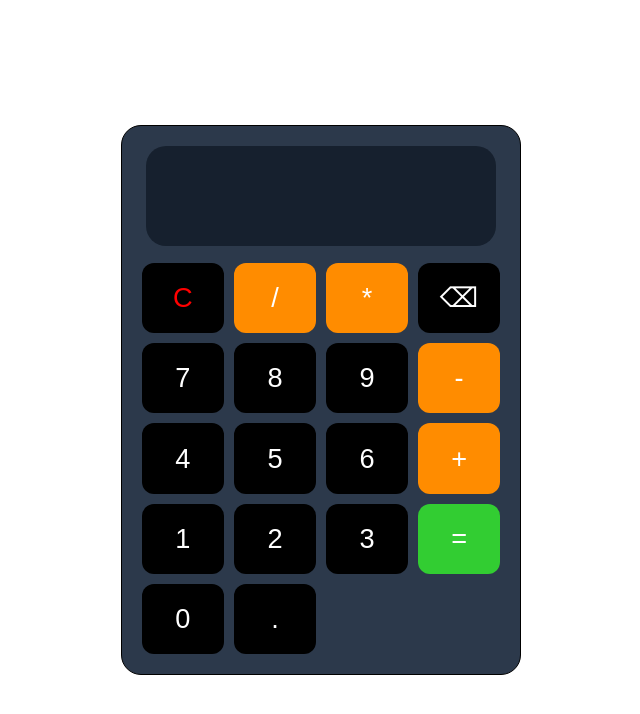
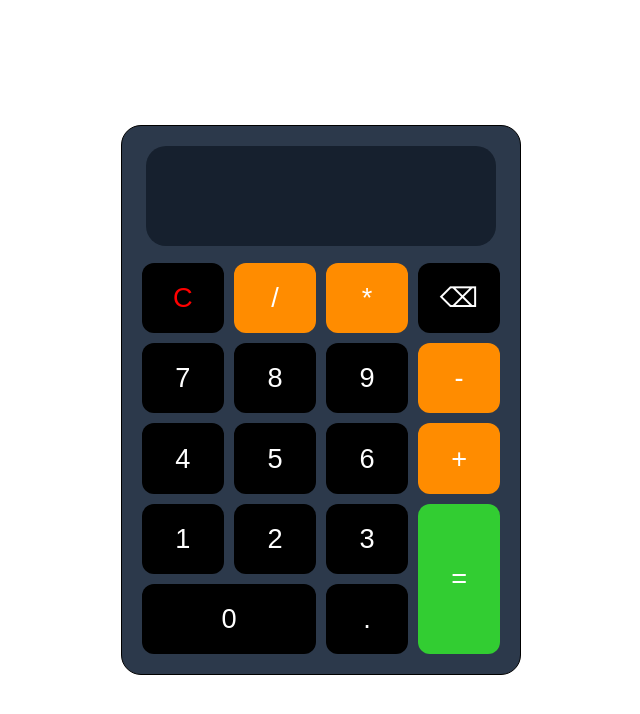
Before and after one commit to befeleo/Calculator, a plain HTML site: page index.html in a window 1280 px wide. Shown: the whole page, without its empty margins (319-959 px from the left). Drawn offline with Linux system fonts and the light colour scheme.

Commit message:
add grid span for the zero and equal span and pointer for the button

```diff
--- a/styles.css
+++ b/styles.css
@@ -39,6 +39,7 @@ button {
   font-size: 1.7em;
   background-color: #000;
   color: #fff;
+  cursor: pointer;
 }
 
 .clear {
@@ -49,4 +50,8 @@ button {
 }
 .equals {
   background-color: #32cd32;
+  grid-row: span 2;
 }
+.zero {
+  grid-column: span 2;
+}
```
